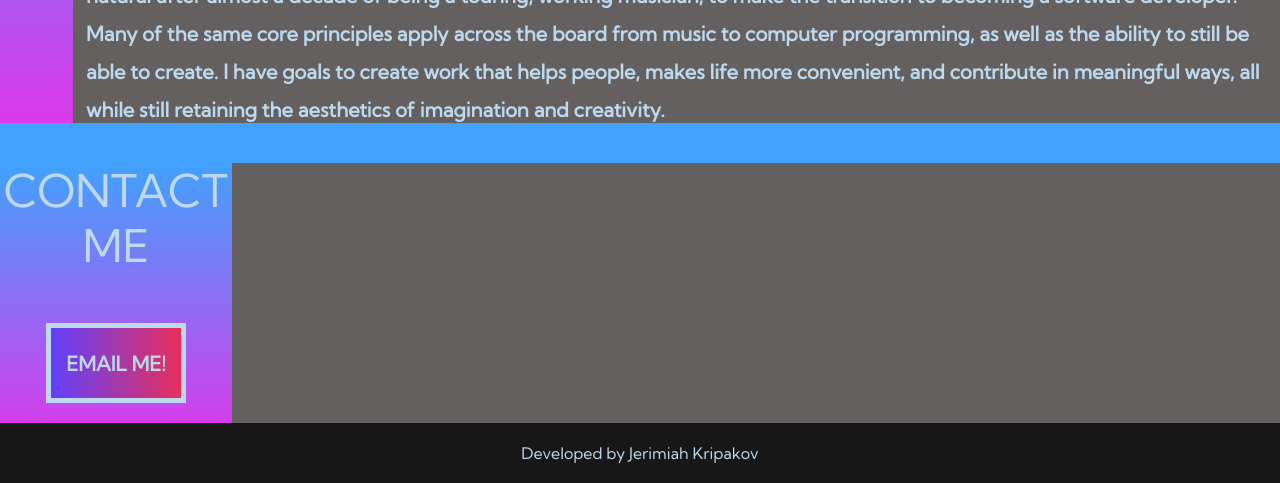
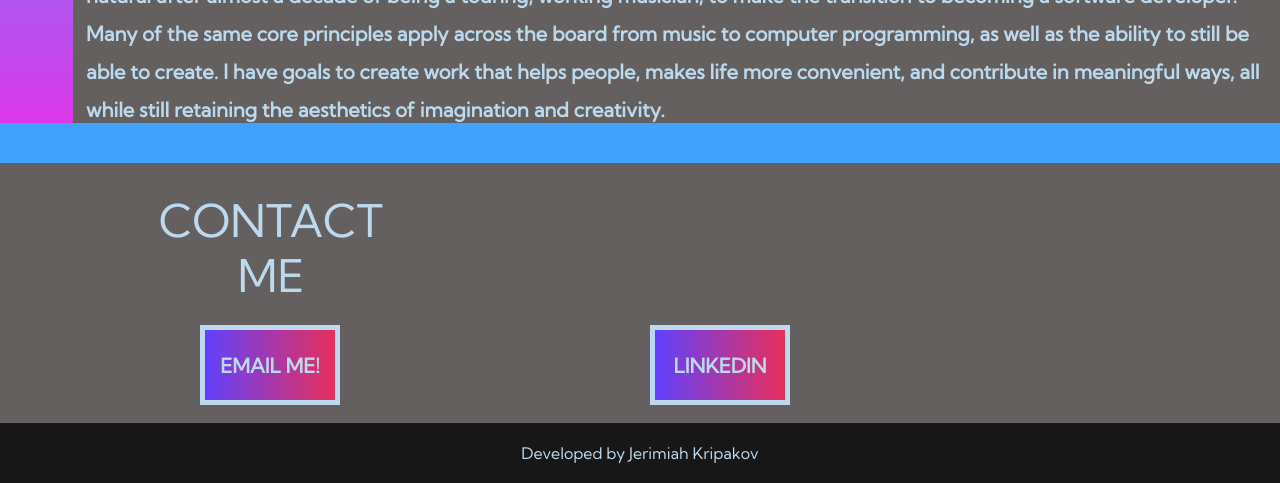
Before and after one commit to JerimiahK/jerryKPortfolio, a plain HTML site: page index.html in a window 1280 px wide. Shown: the part 1257-1740 px from the top of the page. Drawn offline with Linux system fonts and the light colour scheme.

Commit message:
started laying out the contact section and creating buttons

```diff
--- a/index.html
+++ b/index.html
@@ -109,12 +109,17 @@
         <!-- Begin 'CONTACT' section. -->
         <section id="contact" class="contact-container">
             <div class="contact-h1">
-                <p class="rotate">CONTACT ME</p>
+                <p class="contact-p">CONTACT ME</p>
                 <a href="mailto:jerimiahkripakov@gmail.com">
                     <button class="contact-button">EMAIL ME!</button>
                 </a>
             </div>
-
+            <div class="linkedin-h1">
+            <p class="linkedin-p">JOIN ME ON LINKEDIN!</p>
+            <a href="https://www.linkedin.com/in/jerimiah-kripakov-155b5a139/">
+                <button class="linkedin-button">LINKEDIN</button>
+            </a>
+            </div>
         </section>
         <!-- End 'CONTACT' section. -->
     </main>
--- a/style.css
+++ b/style.css
@@ -322,10 +322,10 @@ body {
     padding-right: 10px;
     padding-top: 10px;
 }
-
 /* END "ABOUT" SECTION */
 
 /* START "CONTACT" SECTION */
+/* Start "Contact Me" section. */
 .contact-container {
     position: relative;
     background: rgb(101, 96, 96);
@@ -338,18 +338,22 @@ body {
     position: relative;
     font-size: 45px;
     color: rgb(189, 217, 237);
-    background-image: linear-gradient(to bottom,
-                rgb(65, 162, 253) 0%,
-                rgb(232, 47, 232) 100%);
     height: 300px;
     width: 232px;
     text-align: center;
     display: inline-block;
 }
 
+.contact-p {
+    position: relative;
+    left: 155px;
+    top: 30px;
+}
+
 .contact-button {
-    position: relative;
-    bottom: -50px;
+    position: absolute;
+    bottom: 58px;
+    left: 200px;
     background-image: linear-gradient(to right,
             rgb(96, 65, 253) 0%,
             rgb(232, 47, 90) 100%);
@@ -366,6 +370,33 @@ body {
 .contact-button:hover {
     transform: scale(1.1);
 }
+/* End "Contact" section */
+
+/* Start "LinkedIn" section */
+
+
+
+.linkedin-button {
+    position: absolute;
+    bottom: 18px;
+    left: 650px;
+    background-image: linear-gradient(to right,
+            rgb(96, 65, 253) 0%,
+            rgb(232, 47, 90) 100%);
+    border: 5px solid rgb(189, 217, 237);
+    height: 80px;
+    width: 140px;
+    text-align: center;
+    color: rgb(189, 217, 237);
+    font-size: 20px;
+    font-weight: bolder;
+    transition: transform 0.2s;
+}
+
+.linkedin-button:hover {
+    transform: scale(1.1);
+}
+
 
 
 
```
